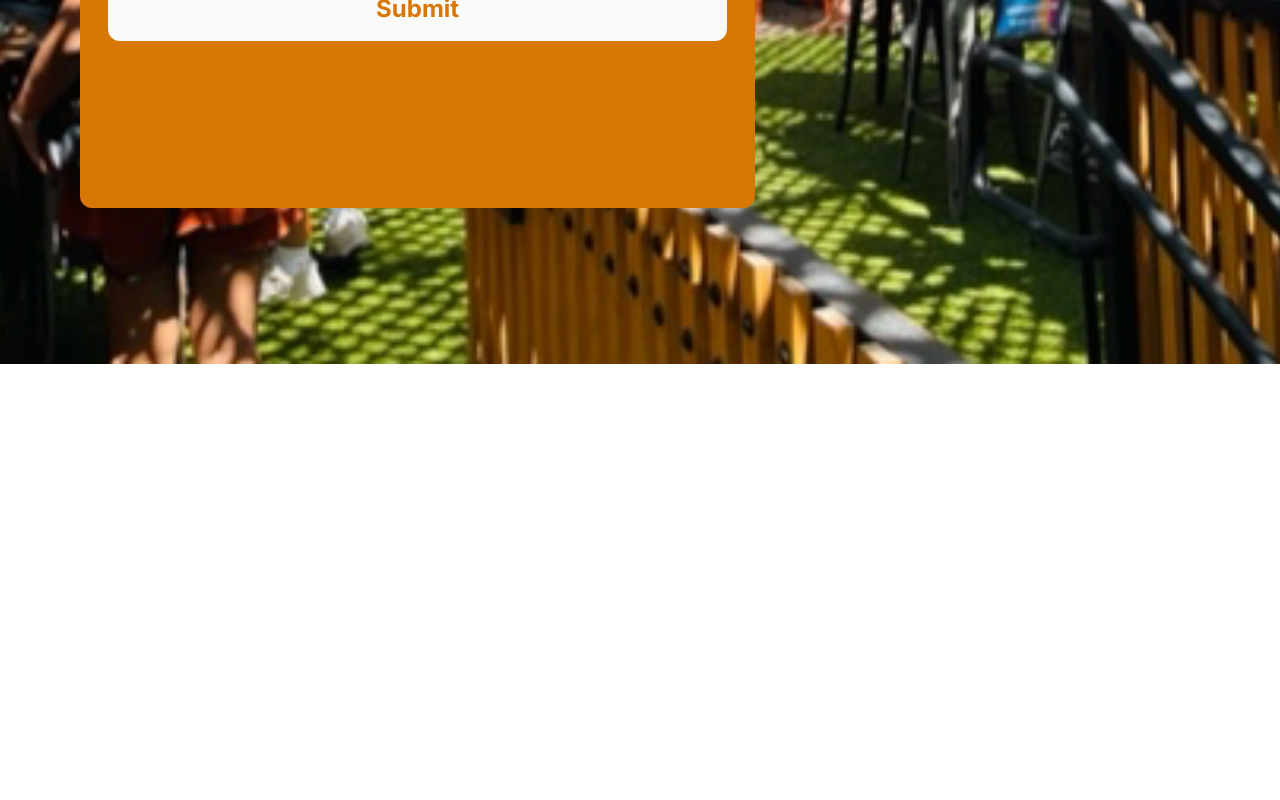
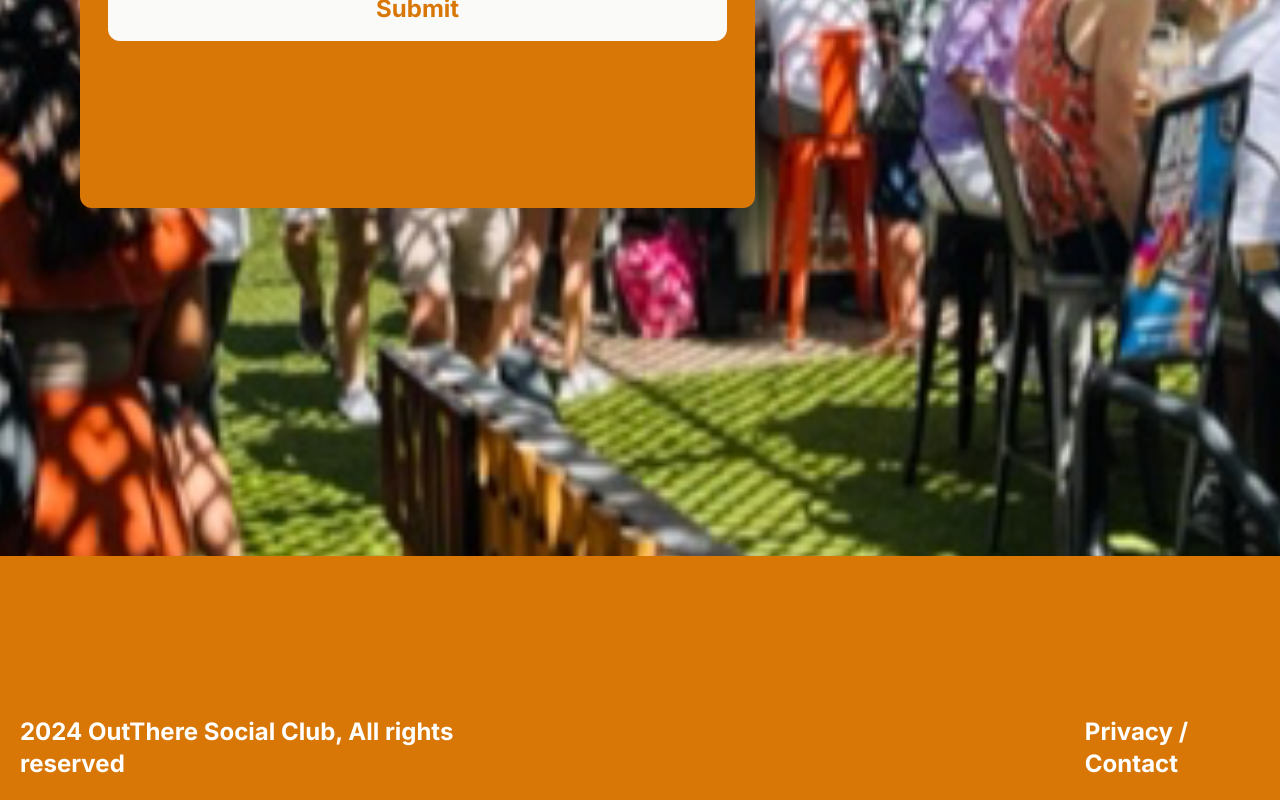
Before and after one commit to fenske212/OutThere, a Next.js app: page /registrationM in a window 1280 px wide. Shown: the part 940-1740 px from the top of the page. Before the commit the page ends 1304 px from the top, so only its background shows below. Built offline with nearby package versions, Linux system fonts and the light colour scheme.

Commit message:
tail homepage and footers

```diff
--- a/src/app/page.tsx
+++ b/src/app/page.tsx
@@ -72,7 +72,7 @@ const App: React.FC = () => { // this is the main component, where all the attri
     <div className="flex flex-col bg-white">
       <HeaderComponent logoSrc="https://cdn.builder.io/api/v1/image/assets/TEMP/77846dc17fda938c4c6666cbdcc5d87528363a184cdbb7670fa6959f3b71ee23?apiKey=5225f171b9d24c36ba6d7c8220e73d94&" navItems={navItems} />
       <main className="self-center mt-6 w-full max-md:max-w-full">
-        <div className="flex gap-5 max-md:flex-col max-md:gap-0">
+        <div className="flex gap-5 max-md:flex-col max-md:gap-0 h-[100vh]">
         <section className="flex flex-col w-[95%] h-[100%] max-w-[1400px] ">
           <div className="flex grow gap-5 mt-11 font-bold max-md:flex-wrap max-md:mt-10">
             <div className="flex-col grow px-5 pb-px basis-0 w-full">
--- a/src/app/registrationM/page.tsx
+++ b/src/app/registrationM/page.tsx
@@ -190,6 +190,10 @@ const MyComponent = () => {
           </aside>
         </section>
       </main>
+      <footer className="flex justify-between gap-5 items-end px-5 pt-20 pb-5 mt-48 w-full text-2xl font-bold text-white bg-amber-600 max-md:flex-wrap max-md:px-5 max-md:mt-10 max-md:max-w-full">
+        <div className="flex-auto mt-20 max-md:mt-10 max-md:max-w-full">2024 OutThere Social Club, All rights reserved</div>
+        <div className="flex-auto pr-px pl-48 mt-20 ml-96 max-md:mt-10">Privacy / Contact</div>
+    </footer>
     </main>
     </div>
   );
--- a/src/app/registrationS/page.tsx
+++ b/src/app/registrationS/page.tsx
@@ -190,6 +190,10 @@ const MyComponent = () => {
           </aside>
         </section>
       </main>
+      <footer className="flex justify-between gap-5 items-end px-5 pt-20 pb-5 mt-48 w-full text-2xl font-bold text-white bg-amber-600 max-md:flex-wrap max-md:px-5 max-md:mt-10 max-md:max-w-full">
+        <div className="flex-auto mt-20 max-md:mt-10 max-md:max-w-full">2024 OutThere Social Club, All rights reserved</div>
+        <div className="flex-auto pr-px pl-48 mt-20 ml-96 max-md:mt-10">Privacy / Contact</div>
+    </footer>
     </main>
     </div>
   );
```
